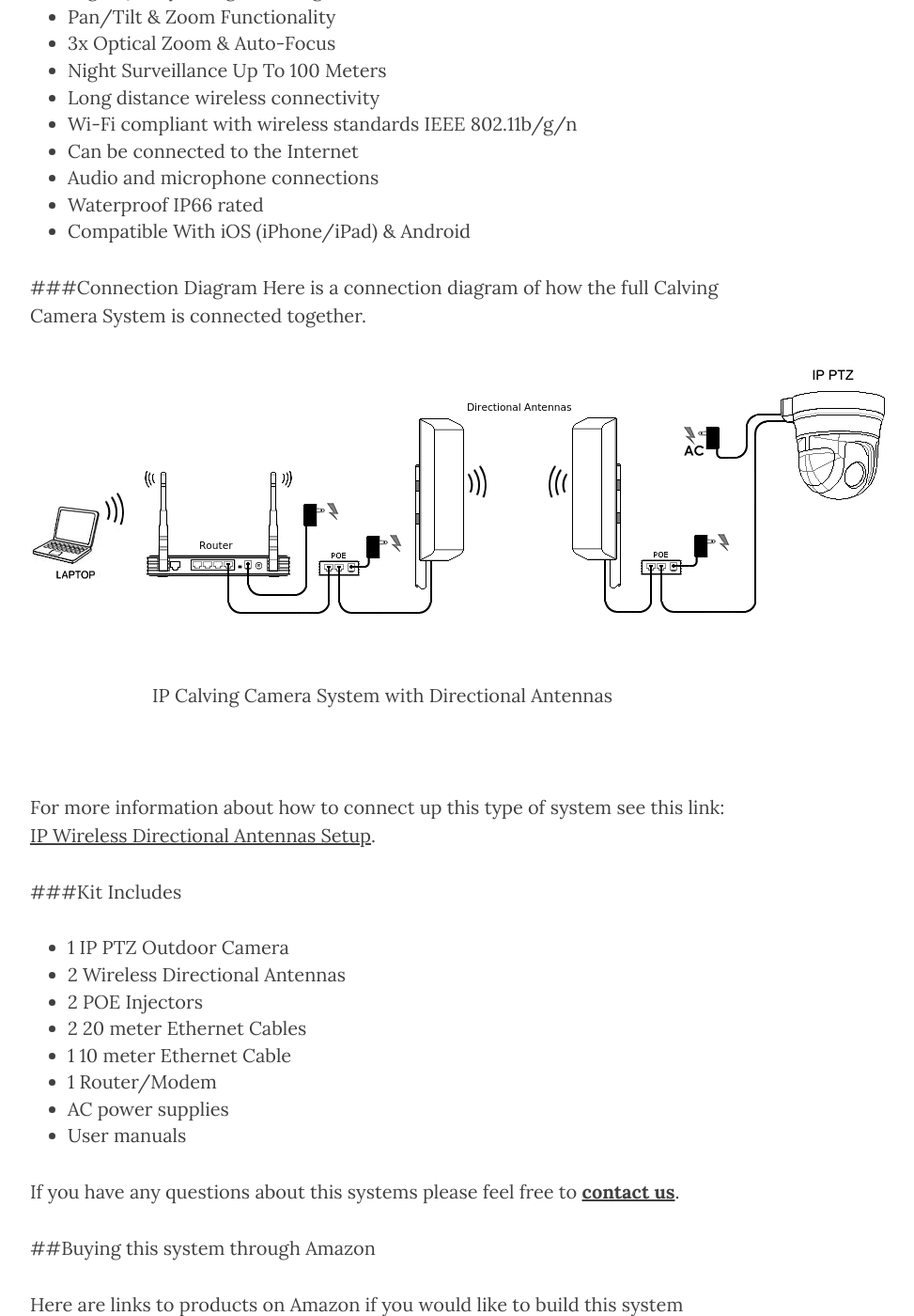
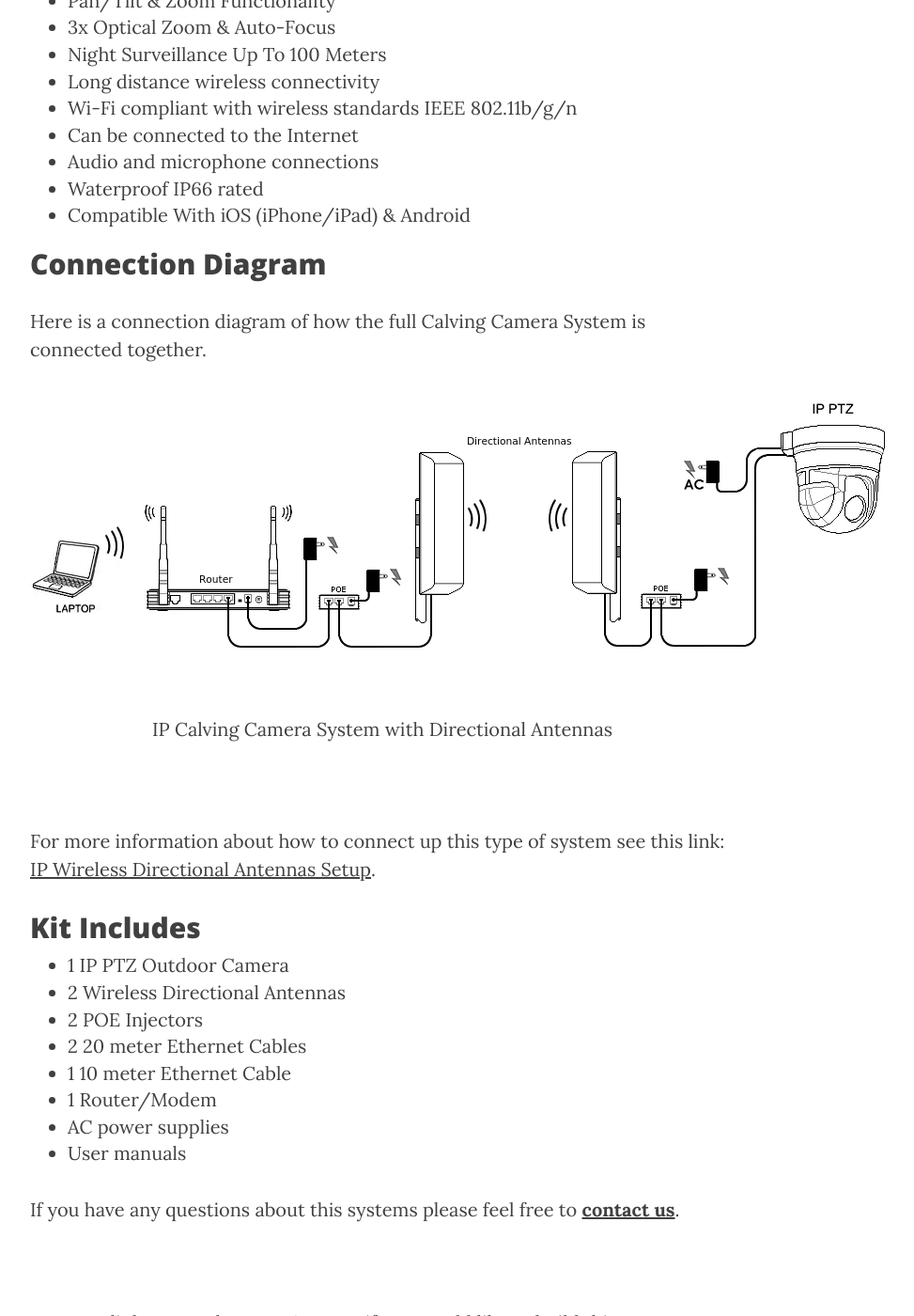
Before and after one commit to jholleran/calvingcamerareviews, a Jekyll site: the page built from products/long-range-ip-calving-camera-system.md, in a window 1280 px wide and 1400 px high, scrolled down 1595 px. Shown: the whole window at 94% size, without its empty margins (233-1206 px from the left). Built offline with Jekyll 4.4.1, drawn with Linux system fonts in a browser that asks for light colours; nearby versions of some CDN libraries; comment, search, counter and statistics services are not loaded.

Commit message:
tidied up product pages

```diff
--- a/products/long-range-ip-calving-camera-system.md
+++ b/products/long-range-ip-calving-camera-system.md
@@ -42,7 +42,7 @@ Installing this system is a simple DIY job and should take no more than a couple
 
 The system compatible with any PC, Laptop, Tablet or Smartphone and can be easily <a href="{{site.baseurl}}/internet/2015/08/08/viewing-calving-camera-over-the-internet.html">connected to the Internet</a> which allows you to connect to the camera from anywhere on the world, with an Internet connection.
 
-###Features
+<h2>Features</h2>
 - High Quality 2 MegaPixel High Definition Video
 - Pan/Tilt & Zoom Functionality
 - 3x Optical Zoom & Auto-Focus
@@ -55,7 +55,7 @@ The system compatible with any PC, Laptop, Tablet or Smartphone and can be easil
 - Compatible With iOS (iPhone/iPad) & Android
 
 
-###Connection Diagram
+<h2>Connection Diagram</h2>
 Here is a connection diagram of how the full Calving Camera System is connected together.
 <figure>
   <img src="{{site.baseurl}}/img/ip-camera-antenna-connection-diagram.png" alt="IP Calving Camera System with Directional Antennas">
@@ -66,7 +66,7 @@ Here is a connection diagram of how the full Calving Camera System is connected
 For more information about how to connect up this type of system see this link: <a href="{{site.baseurl}}/wireless/2015/05/26/ip-wireless-directional-antenns.html">IP Wireless Directional Antennas Setup</a>.
 
 
-###Kit Includes
+<h2>Kit Includes</h2>
 
 - 1 IP PTZ Outdoor Camera
 - 2 Wireless Directional Antennas
@@ -87,7 +87,7 @@ For more information about how to connect up this type of system see this link:
 
 If you have any questions about this systems please feel free to <b><a href="/contact">contact us</a></b>.
 
-##Buying this system through Amazon
+<br/>
 
 Here are links to products on Amazon if you would like to build this system yourself:
 
```
Also changed, not shown: products/ip-bullet-calving-camera-system.md (+3 -3 lines), products/short-range-ip-calving-camera-system.md (+6 -7 lines).
